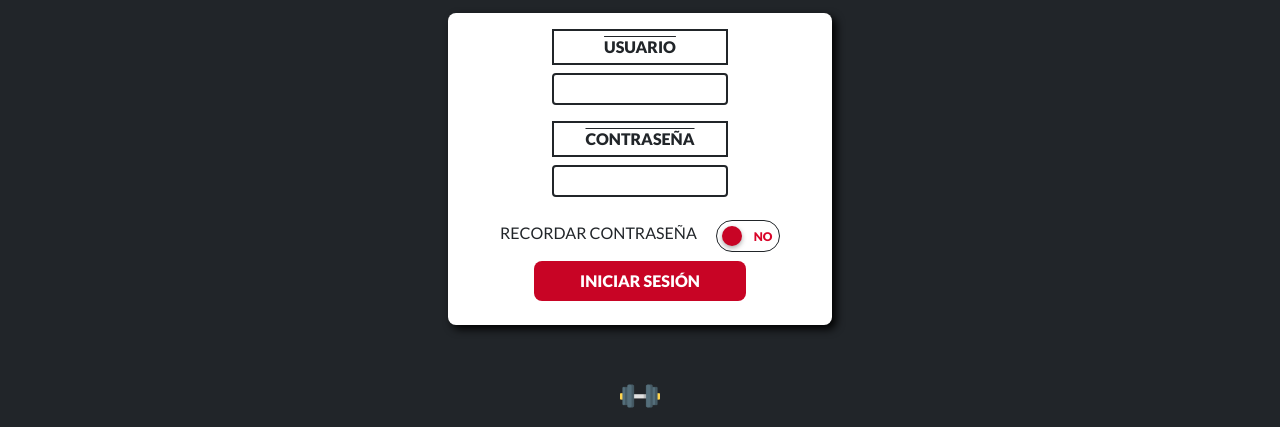
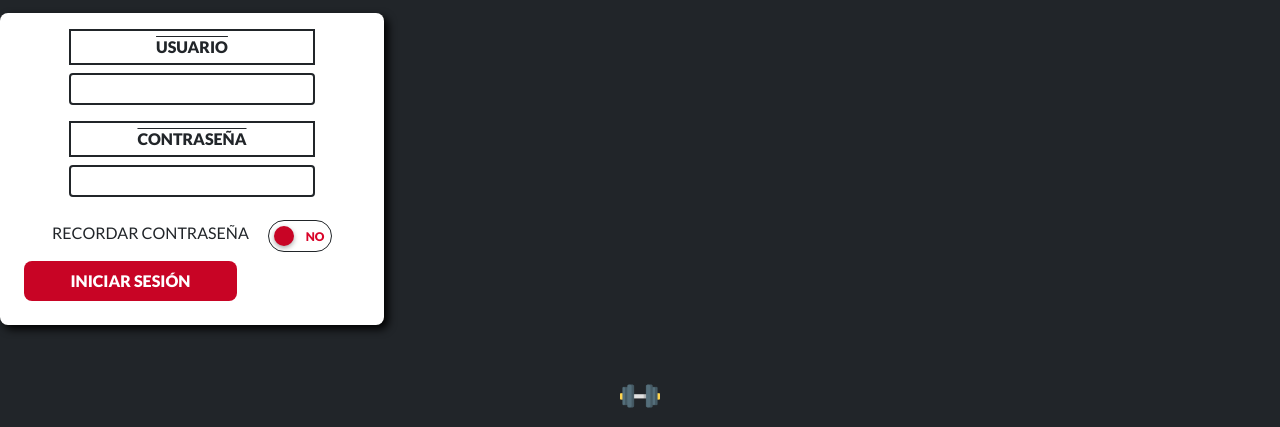
Before and after one commit to AnaliaMarrollo/Entrega-Proyecto-4, a website: page html/login.html in a window 1280 px wide. Shown: the part 149-576 px from the top of the page. Drawn offline with nearby package versions, Linux system fonts and the light colour scheme.

Commit message:
seccion login responsive

```diff
--- a/estilos/estiloslogin4epfinal.scss
+++ b/estilos/estiloslogin4epfinal.scss
@@ -4,10 +4,9 @@
 
 /* --- SECCION LOGIN--- */
 
+
 .login {
 &__contenedor {
-  width: 30%;
-  margin: auto;
   @extend %caja-blanca;
   @extend %caja-flex-centrada;
   text-align: center;
@@ -15,7 +14,6 @@
   }
 
   &__datos {
-    width: 50%;
     padding: $rem-standard;
     line-height: $rem-standard*2;
     margin-bottom: $rem-standard;
@@ -26,7 +24,6 @@
   }
 
   &__input {
-    width: 50%;
     color: $color-oscuro;
     text-align: center;
     border: solid $rem-standard/4 $color-oscuro;
@@ -40,11 +37,92 @@
     font-weight: 400;
     margin: $rem-standard 0;
   }
+
   &__boton {
-    width: 65%;
-    margin: auto;
     padding: $rem-standard;
   }
 }
+@media only screen and (min-width: 360px) and (max-width:600px) {
+  .login {
+    &__contenedor {
+      width: 80%;
+      margin: auto;
+      }
 
+      &__datos {
+        width: 80%;
+        margin: auto;
+      }
+
+      &__input {
+        width: 80%;
+        margin: auto;
+      }
+
+      &__boton {
+        width: 70%;
+        margin: auto;
+      }
+    }
+}
+
+@media only screen and (min-width: 600px) {
+  .login {
+    &__contenedor {
+      width: 50%;
+      }
+
+      &__datos {
+        width: 70%;
+      }
+
+      &__input {
+        width: 70%;
+      }
+
+      &__boton {
+        width: 65%;
+      }
+    }
+}
+
+@media only screen and (min-width: 768px) {
+  .login {
+    &__contenedor {
+      width: 40%;
+      }
+
+      &__datos {
+        width: 70%;
+      }
+
+      &__input {
+        width: 70%;
+      }
+
+      &__boton {
+        width: 65%;
+      }
+    }
+}
+
+@media only screen and (min-width: 1024px) {
+  .login {
+    &__contenedor {
+      width: 30%;
+      }
+
+      &__datos {
+        width: 70%;
+      }
+
+      &__input {
+        width: 70%;
+      }
+
+      &__boton {
+        width: 65%;
+      }
+    }
+}
   /* ---FIN LOGIN--- */
```
Also changed, not shown: estilos/estiloslogin4epfinal.css, 1 other file.
